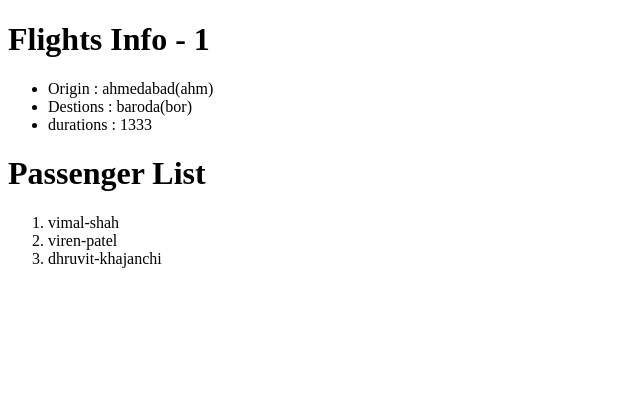
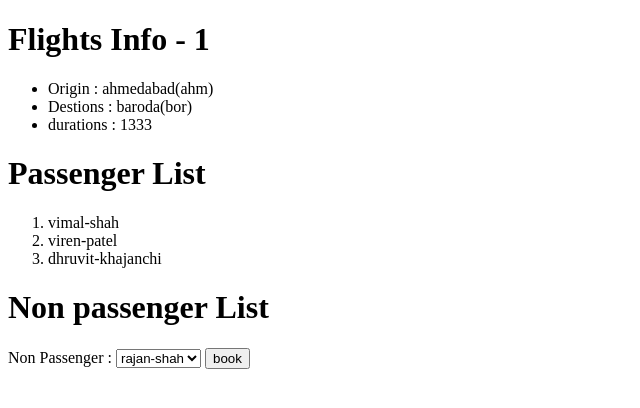
Before and after one commit to viralsir/djangoProject_evening, a Django app: page /flights/details/1 in a window 1280 px wide. Shown: the top 408 px of the page, without its empty margins (0-640 px from the left). Run offline with Django 3.2, Linux system fonts and the light colour scheme; data comes from the database, SQL or seed files in the repository; both versions use the stored data as it was after the commit.

Commit message:
book non passenger list is added.

```diff
--- a/flights/templates/flights/flight_detail.html
+++ b/flights/templates/flights/flight_detail.html
@@ -15,4 +15,19 @@
               <li> no passenger</li>
            {% endfor %}
       </ol>
+
+    <h1> Non passenger List </h1>
+    <form action="{% url 'flight-book' flight.id %}" method="post">
+        {% csrf_token %}
+     Non Passenger :
+        <select name="non_passenger">
+            {% for nonp in non_passengers %}
+                <option value="{{ nonp.id }}">{{ nonp }}</option>
+                {% empty %}
+                <option value="#">all passenger are in the flight</option>
+            {% endfor %}
+        </select>
+        <input type="submit" value="book">
+    </form>
+
 {% endblock %}
--- a/flights/urls.py
+++ b/flights/urls.py
@@ -1,6 +1,8 @@
 from django.urls import path
-from .views import home,flight_info
+from .views import home,flight_info,book
 urlpatterns=[
     path("home",home,name="flight-home"),
-    path("details/<int:flight_id>",flight_info,name='flight-details')
+    path("details/<int:flight_id>",flight_info,name='flight-details'),
+    path("book/<int:flight_id>",book,name="flight-book")
+
 ]
--- a/flights/views.py
+++ b/flights/views.py
@@ -1,5 +1,5 @@
-from django.shortcuts import render
-from .models import flight
+from django.shortcuts import render,redirect
+from .models import flight,passenger
 # Create your views here.
 def home(request):
     return render(request,"flights/home.html",{
@@ -10,5 +10,14 @@ def flight_info(request,flight_id):
     flightinfo=flight.objects.get(pk=flight_id)
     return render(request,"flights/flight_detail.html",{
         "flight":flightinfo,
-        "passengers":flightinfo.passenger.all()
+        "passengers":flightinfo.passenger.all(),
+        "non_passengers":passenger.objects.exclude(flights=flightinfo).all()
     })
+
+def book(request,flight_id):
+    if request.method=='POST':
+        flightinfo=flight.objects.get(id=flight_id)
+        psgn=passenger.objects.get(id=int(request.POST['non_passenger']))
+        psgn.flights.add(flightinfo)
+        psgn.save()
+        return redirect('flight-home')
```
Also changed, not shown: db.sqlite3.
